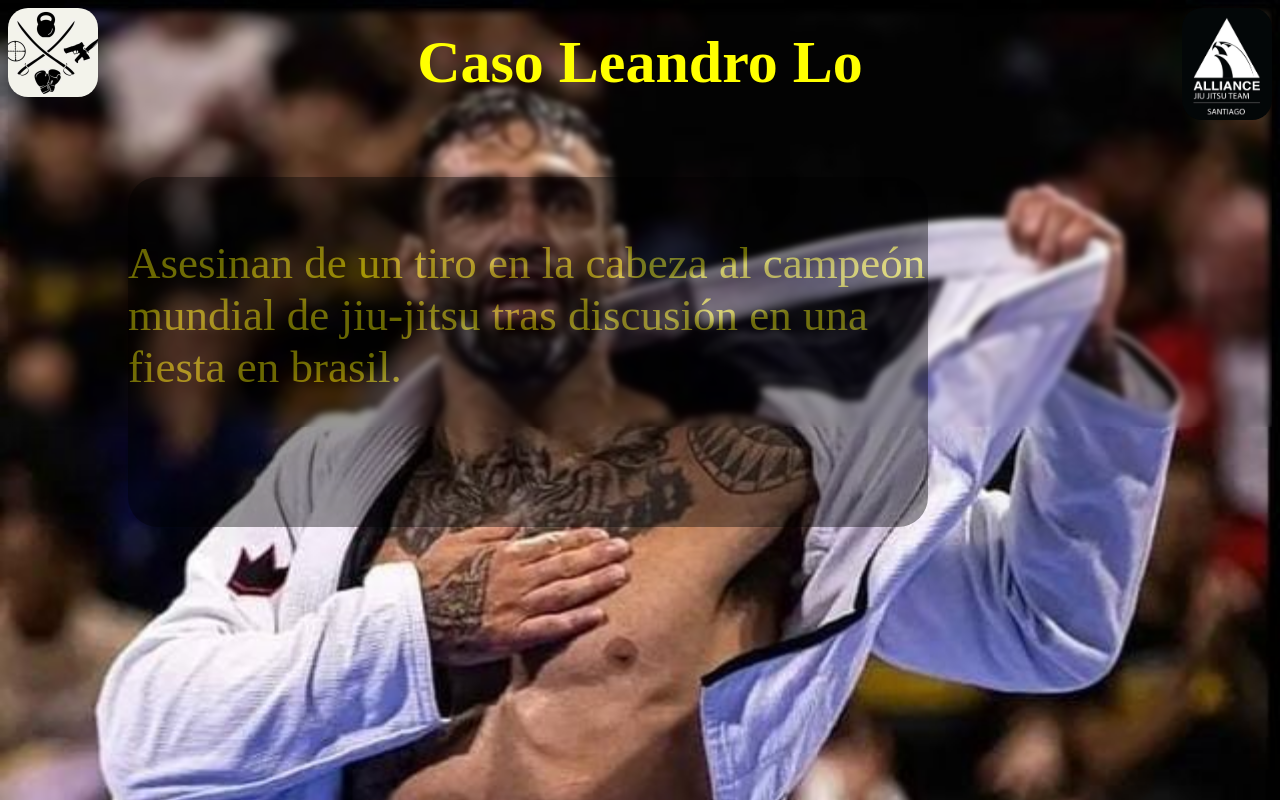
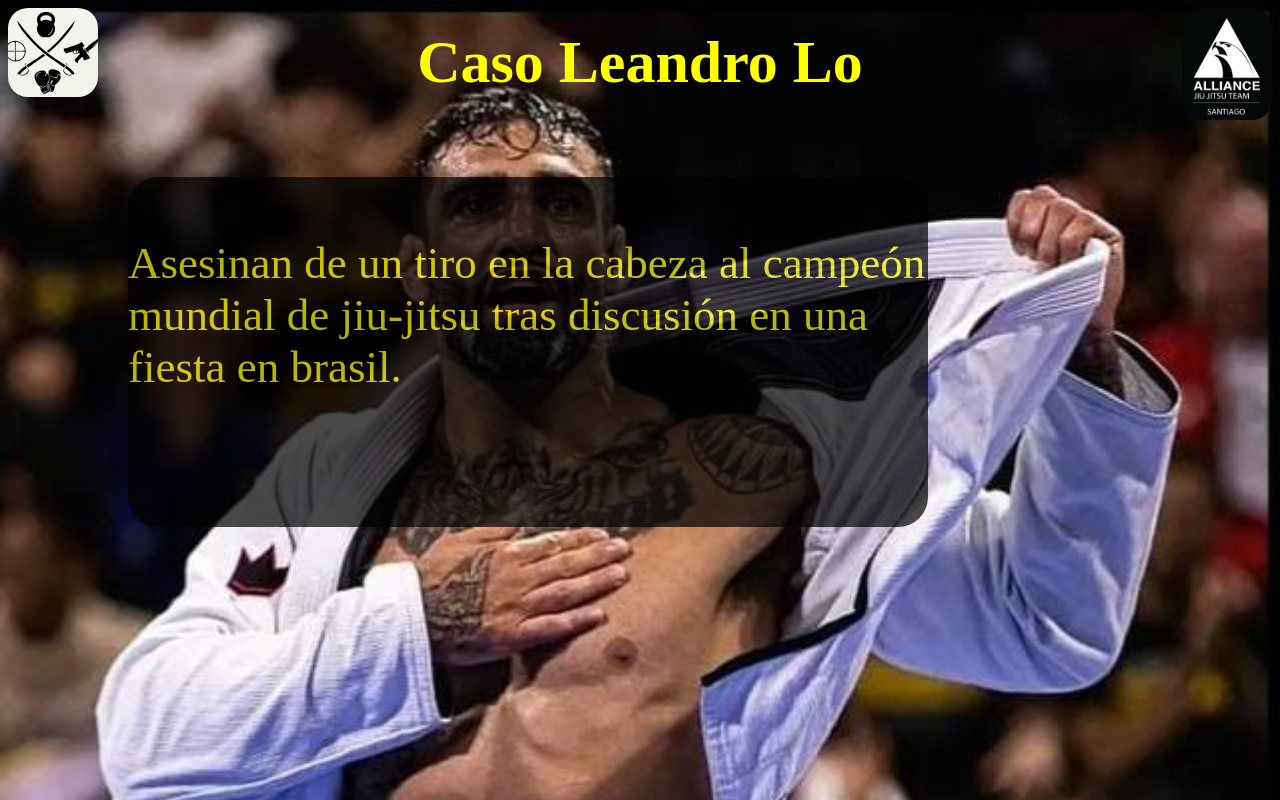
Before and after one commit to luisaele28/Auto-Defensa, a plain HTML site: page leandro.html in a window 1280 px wide. Drawn offline with Linux system fonts and the light colour scheme.

Commit message:
cambios en las imagenes

```diff
--- a/conclusion.css
+++ b/conclusion.css
@@ -9,7 +9,6 @@ body{
     background-image: url(./img/DSC_1542.jpg);
     background-size: cover;
     background-repeat: no-repeat;
-    backdrop-filter: blur(3px);
 }
 
 .logo{
@@ -36,7 +35,7 @@ body{
 
 .capa2{
     background-color: black;
-    opacity: 0.4;
+    opacity: 0.70;
     width: 800px;
     height: 350px;
     border-radius: 30px;
--- a/fundamento.css
+++ b/fundamento.css
@@ -10,7 +10,6 @@ body{
     background-size: cover;
     background-repeat: no-repeat;
     background-position: center;
-    backdrop-filter: blur(3px);
 }
 
 .logo{
@@ -60,7 +59,7 @@ h5{
 
 .capa{
     background-color: black;
-    opacity: 0.4;
+    opacity: 0.70;
     width: 630px;
     height: 420px;
     border-radius: 30px;
--- a/fundamentoII.css
+++ b/fundamentoII.css
@@ -9,7 +9,6 @@ body{
     background-image: url(./img/DSC_1604.jpg);
     background-size: cover;
     background-repeat: no-repeat;
-    backdrop-filter: blur(3px);
     background-position: center;
 }
 
@@ -45,7 +44,7 @@ h4{
 
 .capa{
     background-color: black;
-    opacity: 0.3;
+    opacity: 0.70;
     width: 600px;
     height: 420px;
     border-radius: 30px;
--- a/fundamentoIII.css
+++ b/fundamentoIII.css
@@ -9,7 +9,6 @@ body{
     background-image: url(./img/DSC_1350.jpg);
     background-size: cover;
     background-repeat: no-repeat;
-    backdrop-filter: blur(3px);
     background-position: center;
 }
 
@@ -40,7 +39,7 @@ h3{
 
 .capa{
     background-color: black;
-    opacity: 0.4;
+    opacity: 0.70;
     width: 630px;
     height: 420px;
     border-radius: 30px;
--- a/fundamentoIV.css
+++ b/fundamentoIV.css
@@ -9,7 +9,6 @@ body{
     background-image: url(./img/DSC_1593.jpg);
     background-size: cover;
     background-repeat: no-repeat;
-    backdrop-filter: blur(3px);
     background-position: center;
 }
 
@@ -46,7 +45,7 @@ h4{
 
 .capa2{
     background-color: black;
-    opacity: 0.4;
+    opacity: 0.70;
     width: 600px;
     height: 420px;
     border-radius: 30px;
--- a/fundamentoV.css
+++ b/fundamentoV.css
@@ -9,7 +9,6 @@ body{
     background-image: url(./img/DSC_1317.jpg);
     background-size: cover;
     background-repeat: no-repeat;
-    backdrop-filter: blur(3px);
 }
 
 .logo{
@@ -45,7 +44,7 @@ h4{
 
 .capa2{
     background-color: black;
-    opacity: 0.4;
+    opacity: 0.70;
     width: 920px;
     height: 230px;
     border-radius: 30px;
--- a/index.css
+++ b/index.css
@@ -8,7 +8,6 @@
 body{
     background-image: url(./img/arge2.jpg);
     background-size: cover;
-    backdrop-filter: blur(1px);
     background-repeat: no-repeat;
 }
 
--- a/itinerario.css
+++ b/itinerario.css
@@ -9,7 +9,6 @@ body{
     background-image: url(./img/arge1.jpg);
     background-size: cover;
     background-repeat: no-repeat;
-    backdrop-filter: blur(3px);
 }
 
 .logo{
@@ -44,7 +43,7 @@ li{
 
 .capa{
     background-color: black;
-    opacity: 0.4;
+    opacity: 0.70;
     width: 600px;
     height: 500px;
     border-radius: 30px;
--- a/leandro.css
+++ b/leandro.css
@@ -9,7 +9,6 @@ body{
     background-image: url(./img/leandro2.jpg);
     background-size: cover;
     background-repeat: no-repeat;
-    backdrop-filter: blur(3px);
 }
 
 .logo{
@@ -36,7 +35,7 @@ body{
 
 .capa2{
     background-color: black;
-    opacity: 0.4;
+    opacity: 0.70;
     width: 800px;
     height: 350px;
     border-radius: 30px;
```
